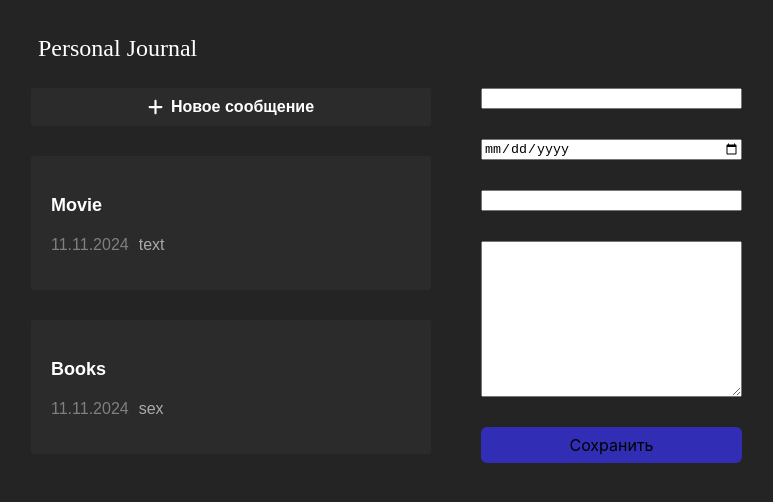
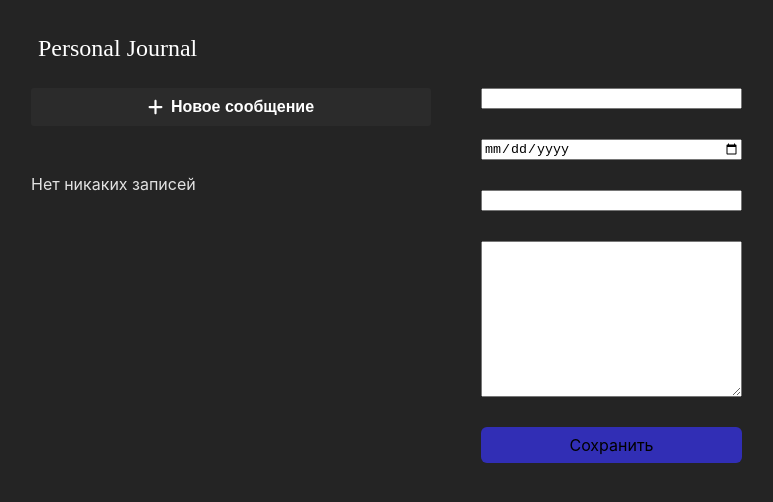
Before and after one commit to LovelyValue/training-react-app, a React (Vite) app: page / in a window 1280 px wide. Shown: the top 502 px of the page, without its empty margins (7-780 px from the left). Built offline with nearby package versions, Linux system fonts and the light colour scheme.

Commit message:
Отображение по условию

```diff
--- a/src/App.jsx
+++ b/src/App.jsx
@@ -1,28 +1,26 @@
 import { useState } from 'react';
 import './App.css';
-import CardButton from './components/CardButton/CardButton';
 import Header from './components/Header/Header';
 import JournalAddButton from './components/JournalAddButton/JournalAddButton';
 import JournalForm from './components/JournalForm/JournalForm';
-import JournalItem from './components/JournalItem/JournalItem';
+
 import JournalList from './components/JournalList/JournalList';
 import Body from './layouts/Body/Body';
 import LeftPanel from './layouts/LeftPanel/LeftPanel';
 
 const INITIAL_DATA = [
-	{
-		id: 1,
-		title: 'Movie',
-		text: 'text',
-		date: new Date(),
-	},
-
-	{
-		id: 2,
-		title: 'Books',
-		text: 'sex',
-		date: new Date(),
-	},
+	// {
+	// 	id: 1,
+	// 	title: 'Movie',
+	// 	text: 'text',
+	// 	date: new Date(),
+	// },
+	// {
+	// 	id: 2,
+	// 	title: 'Books',
+	// 	text: 'sex',
+	// 	date: new Date(),
+	// },
 ];
 
 function App() {
@@ -40,26 +38,12 @@
 		]);
 	};
 
-	const sortItems = (a, b) => {
-		if (a.date < b.date) {
-			return 1;
-		} else {
-			return -1;
-		}
-	};
-
 	return (
 		<div className='app'>
 			<LeftPanel>
 				<Header />
 				<JournalAddButton></JournalAddButton>
-				<JournalList>
-					{items.sort(sortItems).map(el => (
-						<CardButton key={el.id}>
-							<JournalItem title={el.title} text={el.text} date={el.date} />
-						</CardButton>
-					))}
-				</JournalList>
+				<JournalList items={items} />
 			</LeftPanel>
 
 			<Body>
--- a/src/components/JournalList/JournalList.jsx
+++ b/src/components/JournalList/JournalList.jsx
@@ -1,7 +1,29 @@
+import CardButton from '../CardButton/CardButton';
+import JournalItem from '../JournalItem/JournalItem';
 import './JournalList.css';
 
-function JournalList({ children }) {
-	return <div className='journal-list'>{children}</div>;
+function JournalList({ items }) {
+	if (items.length === 0) {
+		return <p>Нет никаких записей</p>;
+	}
+
+	const sortItems = (a, b) => {
+		if (a.date < b.date) {
+			return 1;
+		} else {
+			return -1;
+		}
+	};
+
+	return (
+		<>
+			{items.sort(sortItems).map(el => (
+				<CardButton key={el.id}>
+					<JournalItem title={el.title} text={el.text} date={el.date} />
+				</CardButton>
+			))}
+		</>
+	);
 }
 
 export default JournalList;
```
